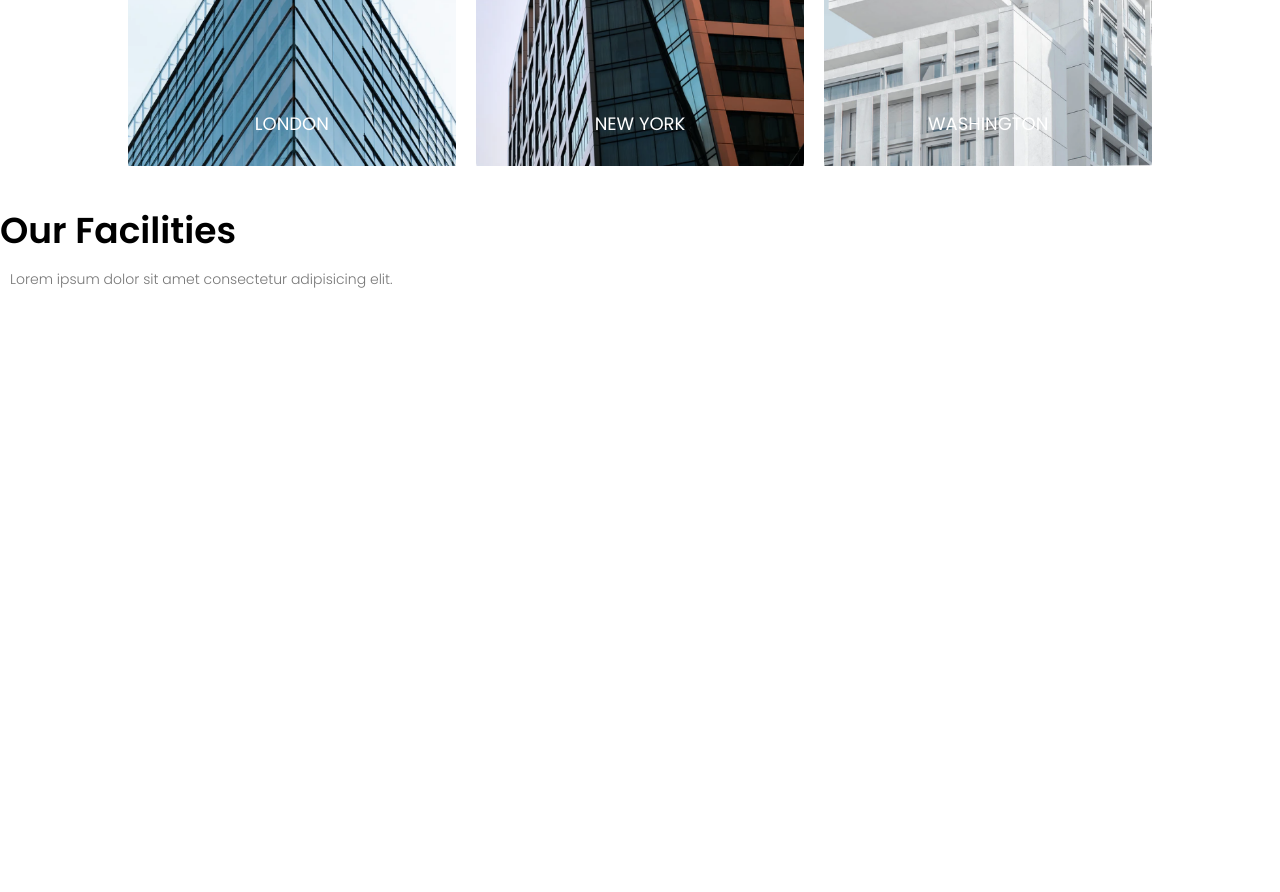
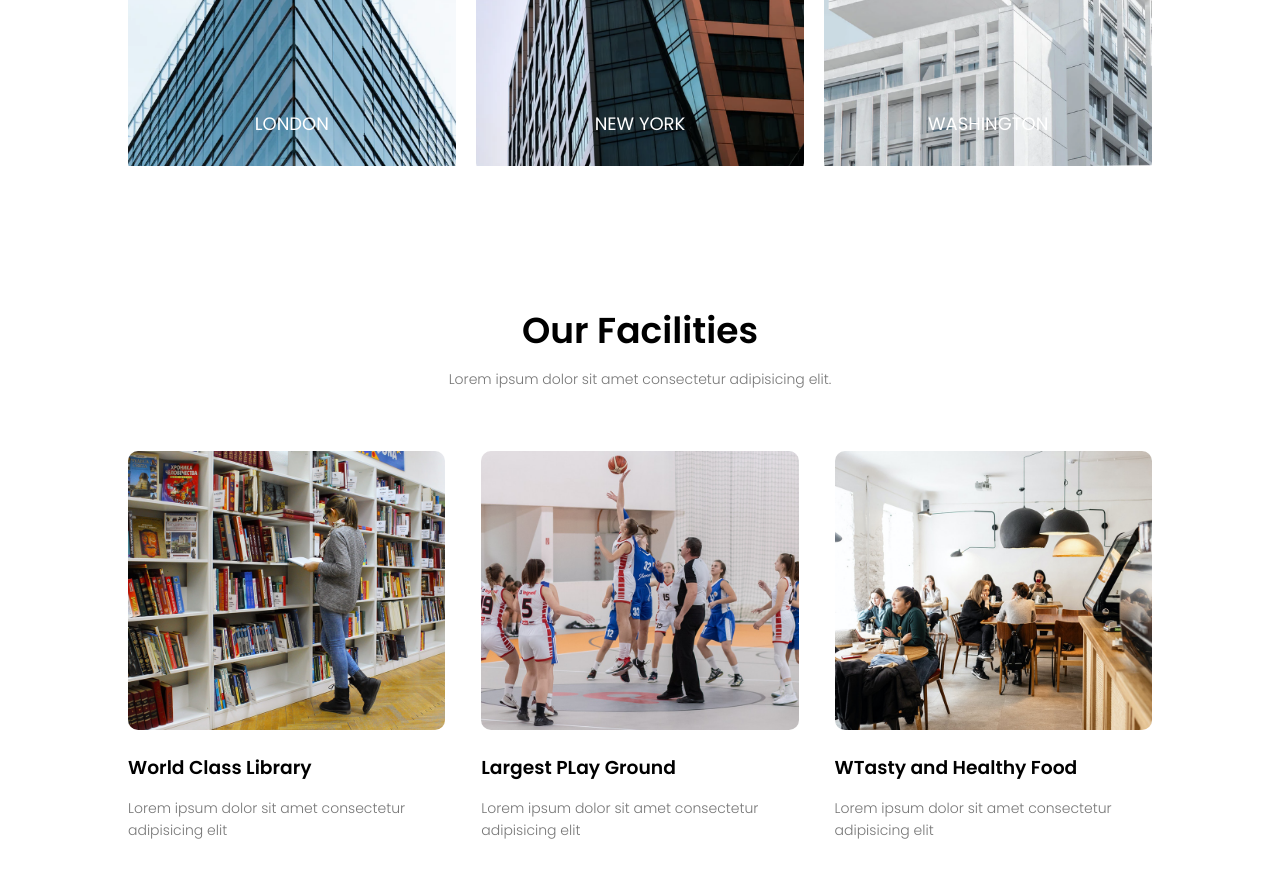
Before and after one commit to aayanahmed06/UniversitySite, a plain HTML site: page index.html in a window 1280 px wide. Shown: the part 1815-2707 px from the top of the page. Before the commit the page ends 2115 px from the top, so only its background shows below. Drawn offline with Linux system fonts and the light colour scheme.

Commit message:
facilities-done

```diff
--- a/index.html
+++ b/index.html
@@ -100,6 +100,23 @@
   <section class="facilities">
     <h1>Our Facilities</h1>
     <p>Lorem ipsum dolor sit amet consectetur adipisicing elit.</p>
+
+    <div class="row">
+      <div class="facilities-col">
+        <img src="/img/library.png">
+          <h3>World Class Library</h3>
+          <p>Lorem ipsum dolor sit amet consectetur adipisicing elit</p>
+      </div>
+        <div class="facilities-col">
+          <img src="/img/basketball.png">
+            <h3>Largest PLay Ground</h3>
+            <p>Lorem ipsum dolor sit amet consectetur adipisicing elit</p>
+        </div>
+          <div class="facilities-col">
+            <img src="/img/cafeteria.png">
+              <h3>WTasty and Healthy Food</h3>
+              <p>Lorem ipsum dolor sit amet consectetur adipisicing elit</p>
+      </div>
   </section>
 
     <!-- Javascript for toogle menu  -->
--- a/style.css
+++ b/style.css
@@ -230,3 +230,37 @@ position: relative;
         bottom: 49%;
         opacity: 1;
     }
+
+    /* campus end  */
+
+    /* Facilities */
+
+    .facilities{
+        width: 80%;
+        margin: auto;
+        text-align: center;
+        padding-top: 100px;
+    }
+
+    .facilities-col{
+        flex-basis: 31%;
+        border-radius: 10px;
+        margin-bottom: 5%;
+        text-align: left;
+    }
+
+    .facilities-col img{
+        width: 100%;
+        border-radius: 10px;
+        border-radius: 10px;
+    }
+
+    .facilities-col p{
+        padding: 0;
+    }
+
+    .facilities-col h3{
+        margin-top: 16px;
+        margin-bottom: 15px;
+        text-align: left;
+    }
```
